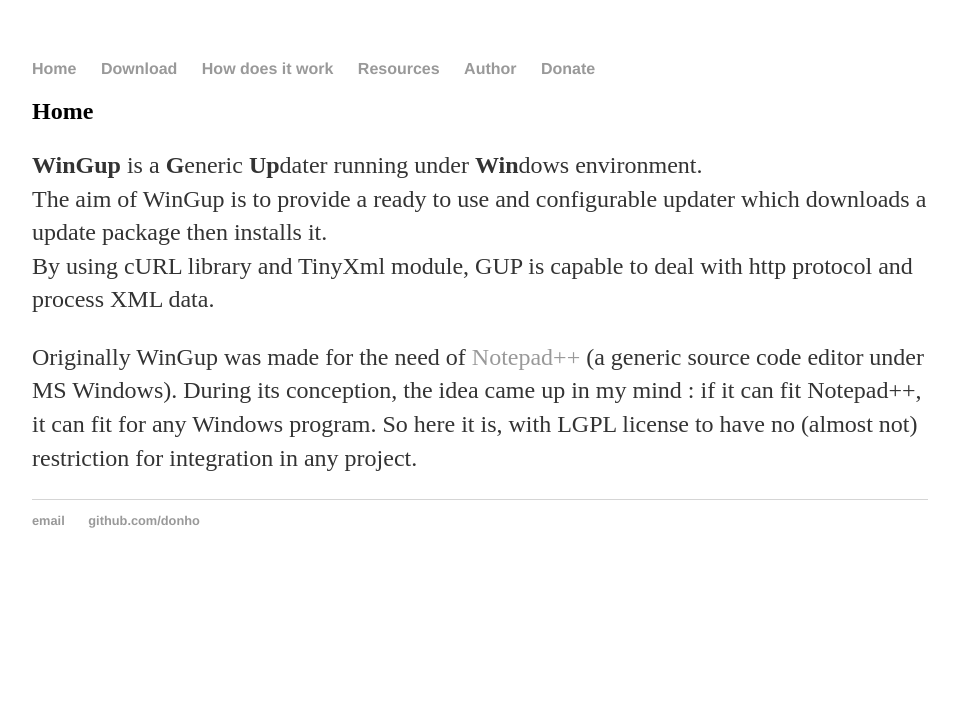
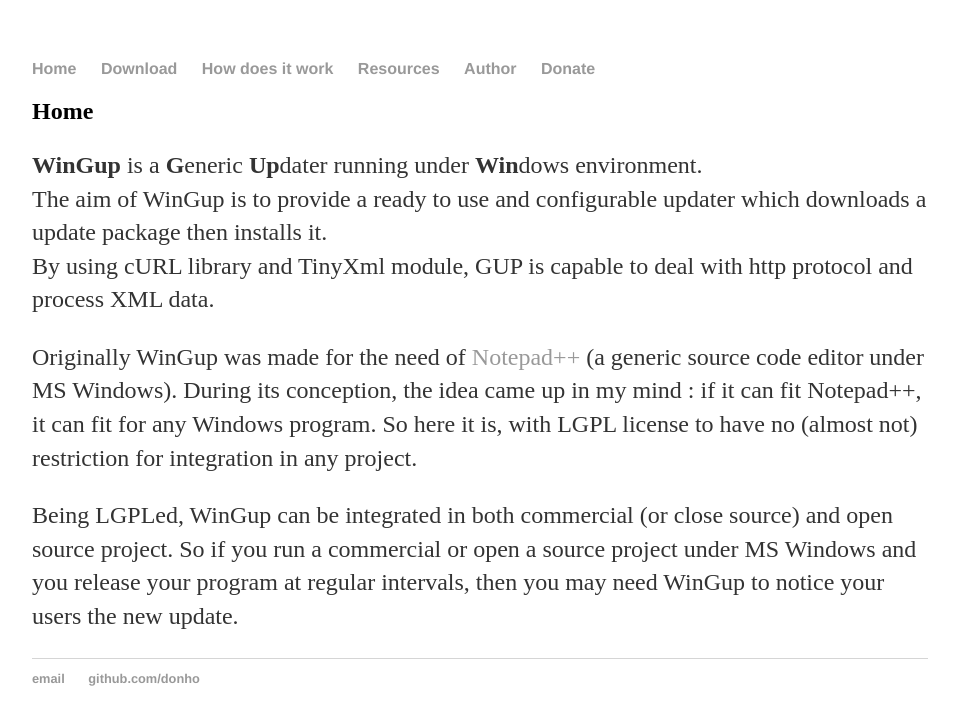
Before and after one commit to gupwin32/gupwin32.github.io, a Jekyll site: the page built from index.html, in a window 1280 px wide. Shown: the top 725 px of the page, without its empty margins (160-1116 px from the left). Built offline with Jekyll 4.4.1, drawn with Linux system fonts in a browser that asks for light colours.

Commit message:
Update index.html

```diff
--- a/index.html
+++ b/index.html
@@ -14,4 +14,9 @@ Originally WinGup was made for the need of <a href="http://notepad-plus-plus.org
 During its conception, the idea came up in my mind : if it can fit Notepad++, it can fit for any Windows program.
 So here it is, with LGPL license to have no (almost not) restriction for integration in any project.
 </p>
+<p>
+  Being LGPLed, WinGup can be integrated in both commercial (or close source) and open source project.
+So if you run a commercial or open a source project under MS Windows and you release your program at
+regular intervals, then you may need WinGup to notice your users the new update.
+</p>
 </div><!-- /.blurb -->
```
